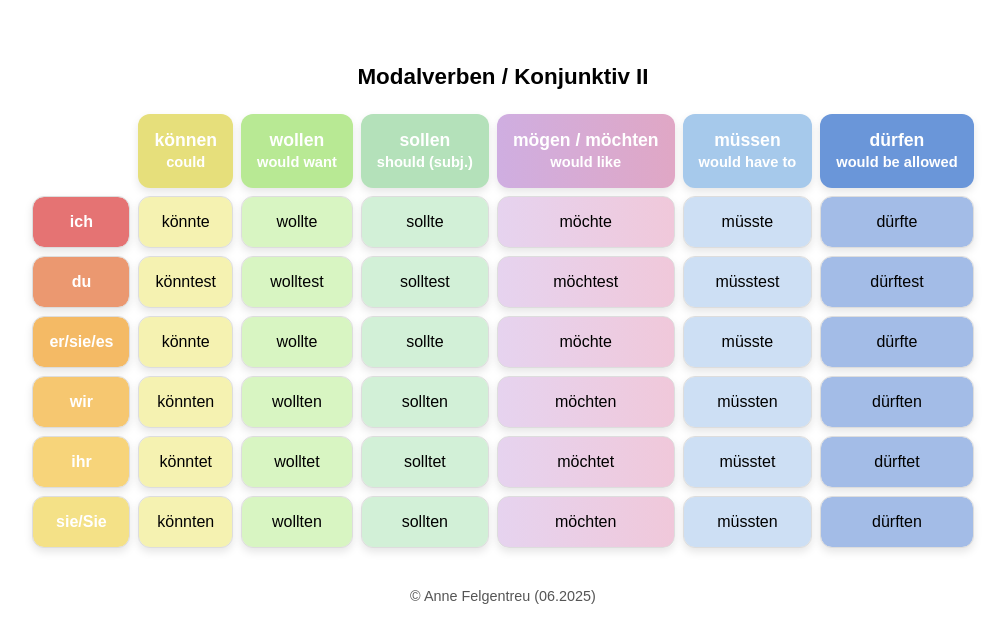
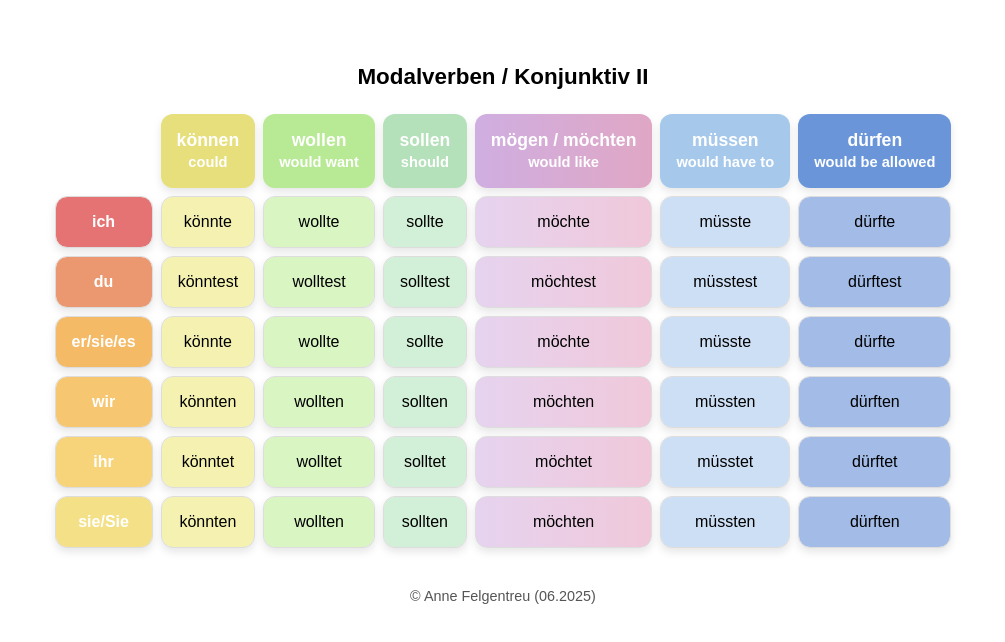
Before and after one commit to fragfrauanne/Modalverben_Konjunktiv-II, a plain HTML site: page index.html in a window 1280 px wide. Shown: the whole page, without its empty margins (137-1142 px from the left). Drawn offline with Linux system fonts and the light colour scheme.

Commit message:
Update index.html

```diff
--- a/index.html
+++ b/index.html
@@ -71,7 +71,7 @@
         <th style="background-color: transparent; box-shadow: none;"></th>
         <th class="header-konnen">können<br><small>could</small></th>
         <th class="header-wollen">wollen<br><small>would want</small></th>
-        <th class="header-sollen">sollen<br><small>should (subj.)</small></th>
+        <th class="header-sollen">sollen<br><small>should</small></th>
         <th class="header-mogenmochten">mögen / möchten<br><small>would like</small></th>
         <th class="header-mussen">müssen<br><small>would have to</small></th>
         <th class="header-durfen">dürfen<br><small>would be allowed</small></th>
```
